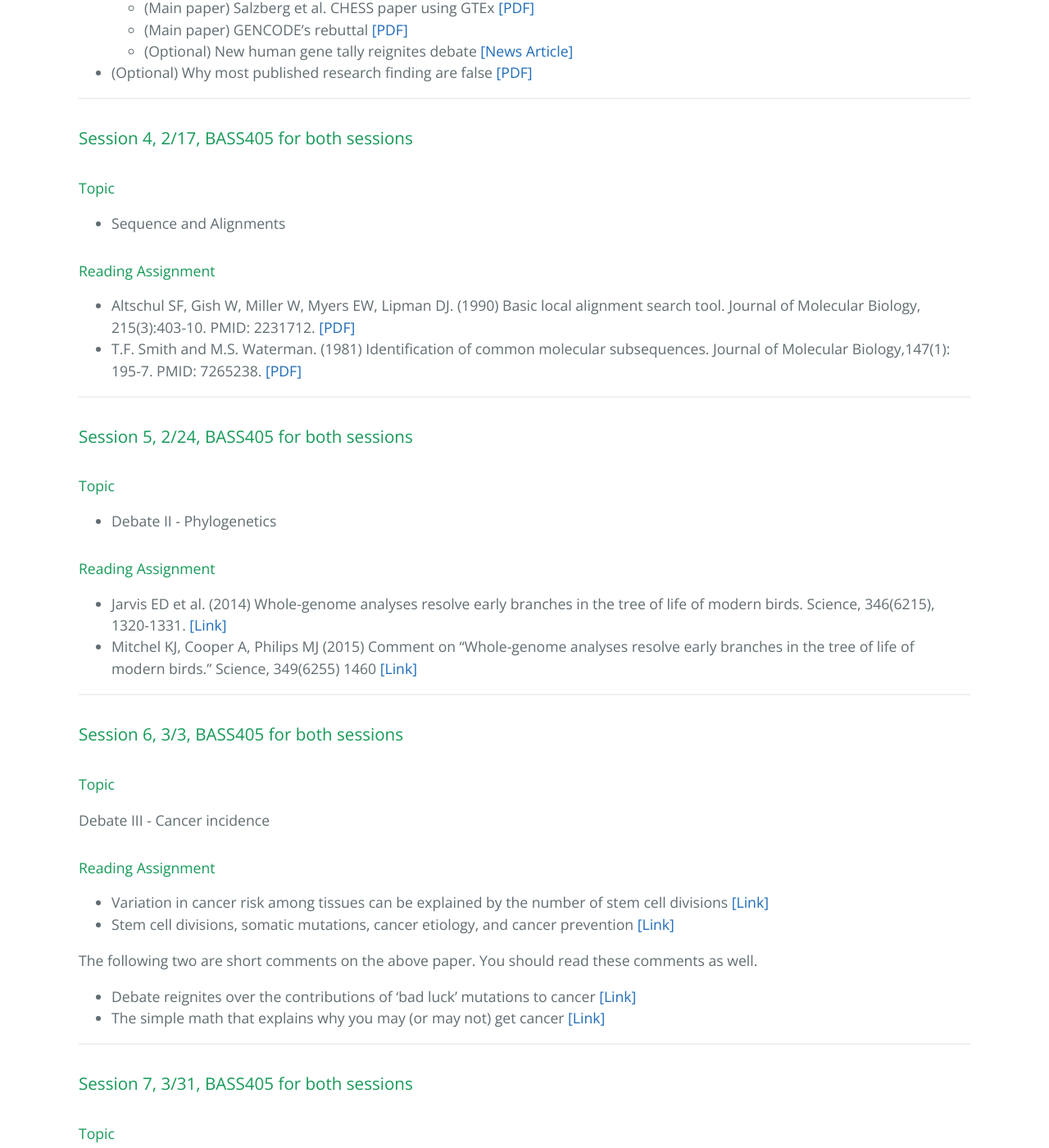
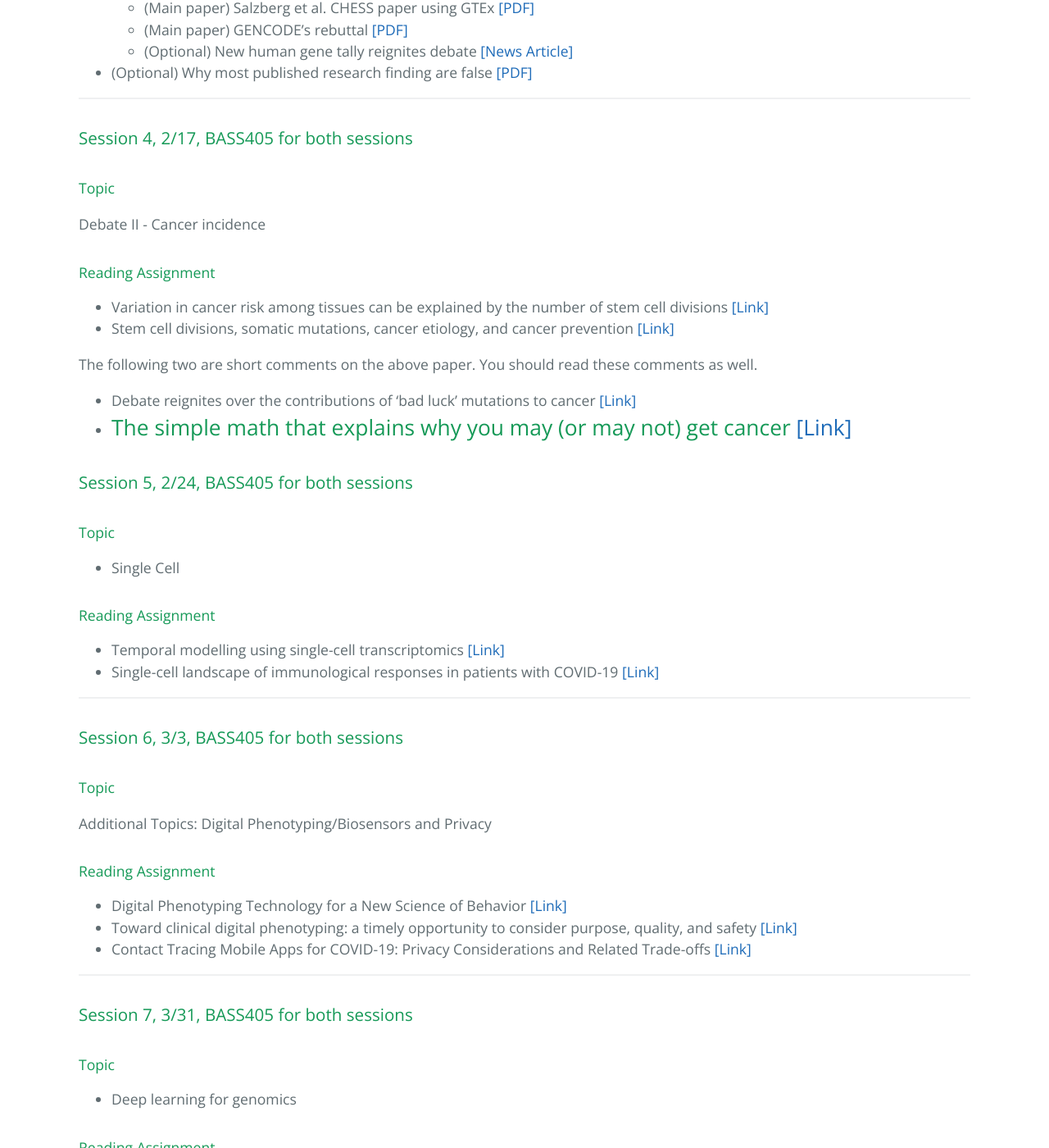
Before and after one commit to gersteinlab/cbb752b23, a Jekyll site: the page built from discussion.md, in a window 1280 px wide and 1400 px high, scrolled down 2506 px. Shown: the whole window at 82% size. Built offline with Jekyll 4.4.1, drawn with Linux system fonts in a browser that asks for light colours; some of the changed text lies outside the part shown.

Commit message:
Update discussion.md

```diff
--- a/discussion.md
+++ b/discussion.md
@@ -80,30 +80,7 @@ Reading assignments for discussion sessions are listed below:
 ### Session 4, 2/17, BASS405 for both sessions
 
 #### Topic
-* Sequence and Alignments
-
-#### Reading Assignment
-* Altschul SF, Gish W, Miller W, Myers EW, Lipman DJ. (1990) Basic local alignment search tool. Journal of Molecular Biology, 215(3):403-10. PMID: 2231712. [[PDF]](http://www.gersteinlab.org/courses/452/10-spring/pdf/Altschul.pdf)
-* T.F. Smith and M.S. Waterman. (1981) Identification of common molecular subsequences. Journal of Molecular Biology,147(1): 195-7. PMID: 7265238. [[PDF]](http://www.gersteinlab.org/courses/452/10-spring/pdf/sw.pdf)
-
----
-
-### Session 5, 2/24, BASS405 for both sessions
-
-#### Topic
-* Debate II - Phylogenetics
-
-#### Reading Assignment
-* Jarvis ED et al. (2014) Whole-genome analyses resolve early branches in the tree of life of modern birds. Science, 346(6215), 1320-1331. [[Link]](https://www.science.org/doi/10.1126/science.1253451)
-* Mitchel KJ, Cooper A, Philips MJ (2015) Comment on “Whole-genome analyses resolve early branches in the tree of life of modern birds.” Science, 349(6255) 1460 [[Link]](https://www.science.org/doi/10.1126/science.aab1062)
-
----
-
-### Session 6, 3/3, BASS405 for both sessions
-
-
-#### Topic
-Debate III - Cancer incidence
+Debate II - Cancer incidence
 
 #### Reading Assignment
 
@@ -114,6 +91,30 @@ The following two are short comments on the above paper. You should read these c
 
 * Debate reignites over the contributions of ‘bad luck’ mutations to cancer [[Link]](http://www.sciencemag.org/news/2017/03/debate-reignites-over-contributions-bad-luck-mutations-cancer)
 * The simple math that explains why you may (or may not) get cancer [[Link]](http://www.sciencemag.org/news/2015/01/simple-math-explains-why-you-may-or-may-not-get-cancer)
+---
+
+### Session 5, 2/24, BASS405 for both sessions
+
+#### Topic
+* Single Cell
+
+#### Reading Assignment
+* Temporal modelling using single-cell transcriptomics [[Link]](https://www.nature.com/articles/s41576-021-00444-7)
+* Single-cell landscape of immunological responses in patients with COVID-19 [[Link]](https://www.nature.com/articles/s41590-020-0762-x)
+
+---
+
+### Session 6, 3/3, BASS405 for both sessions
+
+
+#### Topic
+Additional Topics: Digital Phenotyping/Biosensors and Privacy
+
+#### Reading Assignment
+
+* Digital Phenotyping Technology for a New Science of Behavior [[Link]](http://files2.gersteinlab.org/public-docs/2023/01.18/jama_insel_2017_vp_170119.pdf)
+* Toward clinical digital phenotyping: a timely opportunity to consider purpose, quality, and safety [[Link]](https://www.nature.com/articles/s41746-019-0166-1)
+* Contact Tracing Mobile Apps for COVID-19: Privacy Considerations and Related Trade-offs [[Link]](https://arxiv.org/pdf/2003.11511.pdf)
 
 ---
 
@@ -149,8 +150,7 @@ The following two are short comments on the above paper. You should read these c
 #### Reading Assignment
 * Zhou, AQ, O'Hern, CS, Regan, L (2011). Revisiting the Ramachandran plot from a new angle. Protein Sci., 20, 7:1166-71 [[PDF]](http://jamming.research.yale.edu/files/papers/rama.pdf)
 * Dill KA, Ozkan SB, Shell MS, Weikl TR. (2008) The Protein Folding Problem. Annu Rev Biophys,9, 37:289-316. PMID: 2443096. [[PDF]](http://www.gersteinlab.org/courses/452/10-spring/pdf/proteinFolding.pdf)
-* Bowman GR, Beauchamp KA, Boxer G, Pande VS. “Progress and challenges in the automated construction of Markov state models for full protein systems,” J. Chem. Phys. 131 (2009) 124101 [[PDF]](http://www.gersteinlab.org/courses/452/10-spring/pdf/bowman.pdf)
-
+*
 ---
 
 ### Session 10, 4/21, BASS405 for both sessions
```
